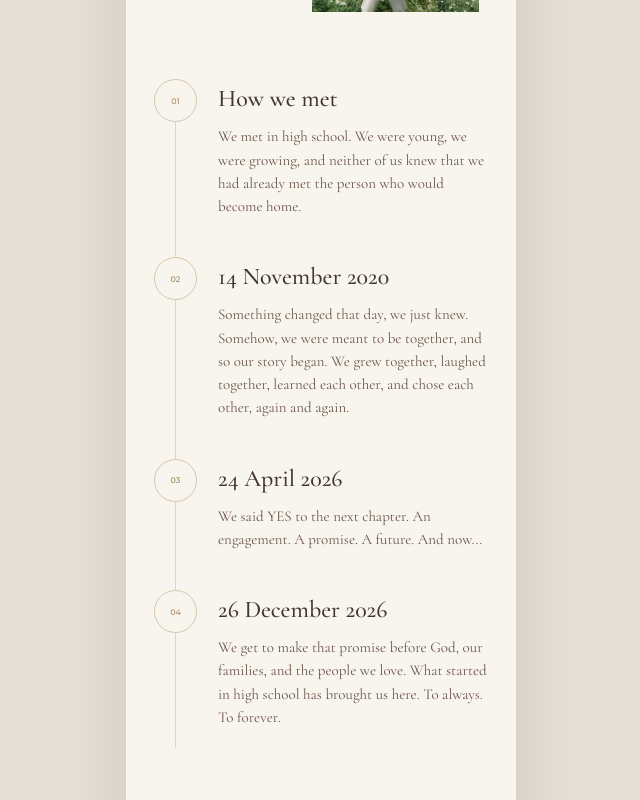
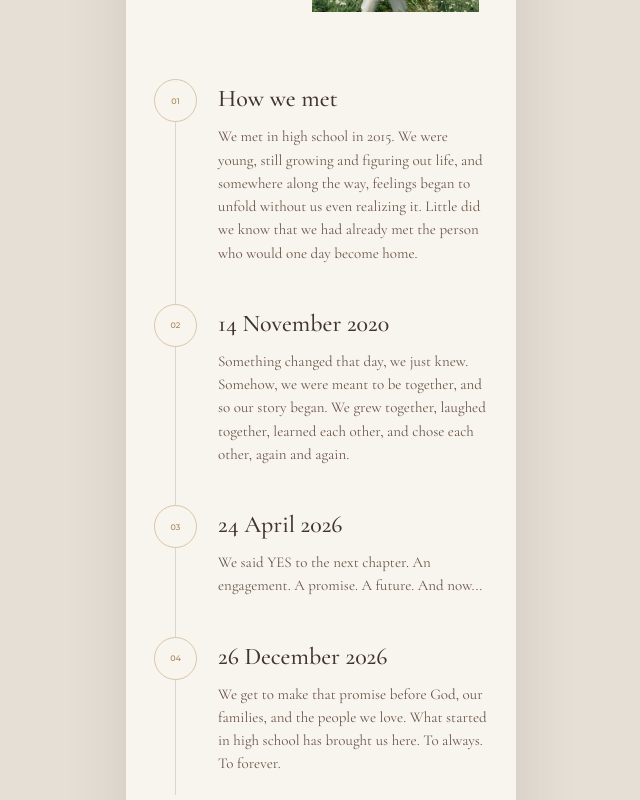
Before and after one commit to Giscard49/isimbiryarsene, a React (Vite) app: page / in a window 1280 px wide. Shown: the part 2220-3020 px from the top of the page, without its empty margins (319-959 px from the left). Built offline with nearby package versions, Linux system fonts and the light colour scheme; the HTML template or start-up script is replaced by a standard one; a web font is replaced by a local one.

Commit message:
modified

```diff
--- a/src/App.tsx
+++ b/src/App.tsx
@@ -106,7 +106,7 @@ function Field({ label, children }: { label: string; children: ReactNode }) {
 }
 
 const story = [
-  ["01", "How we met", "  We met in high school. We were young, we were growing, and neither of us knew that we had already met the person who would become home."],
+  ["01", "How we met", "  We met in high school in 2015. We were young, still growing and figuring out life, and somewhere along the way, feelings began to unfold without us even realizing it. Little did we know that we had already met the person who would one day become home."],
   ["02", "14 November 2020", "Something changed that day, we just knew. Somehow, we were meant to be together, and so our story began. We grew together, laughed together, learned each other, and chose each other, again and again."],
   ["03", "24 April 2026", "We said YES to the next chapter. An engagement. A promise. A future. And now..."],
   ["04", "26 December 2026", "We get to make that promise before God, our families, and the people we love. What started in high school has brought us here. To always. To forever."],
```
